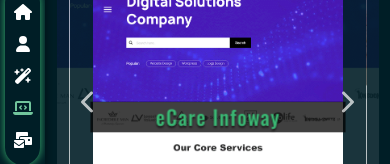
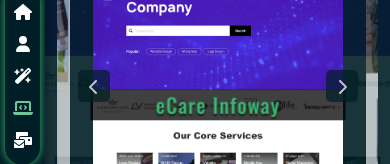
Before and after one commit to Maulik10592/Portfolio, a React (Create React App) app: page /work in a window 390 px wide. Shown: the part 202-366 px from the top of the page. Built offline with nearby package versions, Linux system fonts and the light colour scheme; a web font is replaced by a local one.

Commit message:
responsive css changes added

```diff
--- a/src/App.css
+++ b/src/App.css
@@ -89,13 +89,15 @@
         font-size: 2.5rem !important;
     }
     .Outerbox {
-        padding: 3%;
+        padding: 20px;
     }
     .mLogo {
         width: 100% !important;
     }
+    .skillBox{margin-top: 0;}
+    .contactForm {margin-bottom: 30px;}
     .googleMap, #gmap_canvas {
-        margin: 50px 0;
+        height: 350px !important;
     }
 }
 @media only screen and (max-width: 991px) {
@@ -139,6 +141,7 @@
 @media only screen and (max-width: 575px) {
     .Outerbox.homeOuterBox, .Outerbox.WorkSite{
         height: 100vh;
+        padding: 0 !important;
     }
     .btn{
         padding: 10px !important;
@@ -177,16 +180,16 @@
         margin: 50px 0 !important;
         height: 300px !important;
     }
-    .skillBox{margin: 50px 0 !important;}
+    .skillBox{margin: 0 0 40px 0 !important;}
     .slides .nextSlideBtn, .slides>.prevSlideBtn{
-        font-size: 1.5rem!important;
+        font-size: 1rem!important;
         height: 2rem!important;
         width: 2rem!important;
     }
     .slides>.prevSlideBtn {
-        left: -20px!important;
+        left: -15px!important;
     }
     .slides>.nextSlideBtn {
-        right: -20px!important;
+        right: -15px!important;
     }
 }
--- a/src/about/About.js
+++ b/src/about/About.js
@@ -11,14 +11,14 @@
     <div className='Outerbox'>
       <Container className='AboutContainer'>
         <Row>
-          <Col md={12} lg={12} xl={6} className="animated fadeInLeft">
+          <Col md={12} lg={6} className="animated fadeInLeft">
             <h2 id='glow'>My, Myself & I</h2>
             <p>I’m a Front-End Developer located in Vadodara, Gujarat, India. I have a serious passion for UI Developemnt, UI effects, animations and creating intuitive, dynamic user experiences.</p>
             <p>Well-organised person, problem solver, independent employee with high attention to detail. Fan of outdoor activities, TV series and English Movies. A family person and the father of a lovely boy.</p>
             <p>Interested in the entire frontend spectrum and working on ambitious projects with positive people.</p>
             <a rel="noreferrer" href={Maulik_CV} download={Maulik_CV} target='_blank' className="btn btnHover">Maulik CV</a>
           </Col>
-          <Col md={{ span: 10, offset: 1 }} lg={{ span: 8, offset: 2 }} xl={{ span: 6, offset: 0 }} className="animated fadeInRight">
+          <Col md={{ span: 10, offset: 1 }} lg={{ span: 6, offset: 0 }} className="animated fadeInRight">
             <AboutMySkills />
           </Col>
         </Row>
--- a/src/contact/Contact.js
+++ b/src/contact/Contact.js
@@ -9,12 +9,12 @@
     <div className='Outerbox'>
       <Container className='ContactContainer'>
         <Row>
-          <Col md={12} lg={12} xl={6} className="animated fadeInLeft">
+          <Col md={12} lg={6} className="animated fadeInLeft">
             <h2 id='glow'>Contact Me</h2>
             <p>I’m Interested in freelance opportunities - especiallly ambitious or large projects. However, if you have other request or question, don't hesitate to use the form.</p>
             <ContactForm />
           </Col>
-          <Col md={12} lg={12} xl={6} className="animated fadeInRight">
+          <Col md={12} lg={6} className="animated fadeInRight">
               <iframe title='address' id="gmap_canvas" src="https://www.google.com/maps/embed?pb=!1m17!1m12!1m3!1d922.5259312501956!2d73.18954192846694!3d22.349711998722896!2m3!1f0!2f0!3f0!3m2!1i1024!2i768!4f13.1!3m2!1m1!2zMjLCsDIwJzU5LjAiTiA3M8KwMTEnMjQuNyJF!5e0!3m2!1sen!2sin!4v1691753344952!5m2!1sen!2sin"></iframe>
               {/* <GoogleMap /> */}
           </Col>
--- a/src/skill/Skill.js
+++ b/src/skill/Skill.js
@@ -7,14 +7,14 @@
     <div className='Outerbox'>
       <Container className='SkillContainer'>
         <Row>
-          <Col md={12} lg={12} xl={6} className="animated fadeInLeft">
+          <Col md={12} lg={6} className="animated fadeInLeft">
             <h2 id='glow'>Skills & Experience</h2>
             <p>As a front-end developer I have total 5 years experience. I’ve done my work for company, for startups, and collaborated with talented people to create websites for both business and consumer use.</p>
             <p>I create successful responsive websites that are fast, easy to use, and built with best practices. The main area of my expertise is front-end development, HTML, CSS, JS, building small and medium web apps, features, animations, and coding interactive layouts.</p>
             <p>I also have experience with popular open-source CMS like (WordPress, Drupal), and with designing like (Illustratation, Photoshop, Figma, XD).</p>
             <p>Visit my <a className='linkHover' target='_blank' rel="noreferrer" href="https://www.linkedin.com/in/maulik-vaghela-b75549107/" data-replace="LinkedIn"><span>LinkedIn</span></a> profile for more details or just <a className='linkHover' href="/contact" data-replace="Contact"><span>Contact</span></a> me.</p>
           </Col>
-          <Col md={12} lg={12} xl={6} className="animated fadeInRight">
+          <Col md={12} lg={6} className="animated fadeInRight">
               <div className="skillBox">
                 <div className="bar expert" data-skill="HTML5/CSS3"></div>
                 <div className="bar intermediate" data-skill="Jquery/JavaScript"></div>
--- a/src/work/Work.css
+++ b/src/work/Work.css
@@ -119,8 +119,9 @@
     -webkit-appearance: none;
     -moz-appearance: none;
     appearance: none;
-    background: transparent;
+    background: var(--day-bg-color);
     border: none;
+    border-radius: 5px;
     color: var(--day-color);
     text-shadow: 0 1px 2px rgba(0, 0, 0, 0.6);
     position: absolute;
@@ -142,8 +143,8 @@
     outline: none;
 }
 .slides > .prevSlideBtn {
-    left: -15%;
+    left: -35px;
 }
 .slides > .nextSlideBtn {
-    right: -15%;
+    right: -35px;
 }
```
Also changed, not shown: 11 other files (tests, documents, lock files or other folders).
